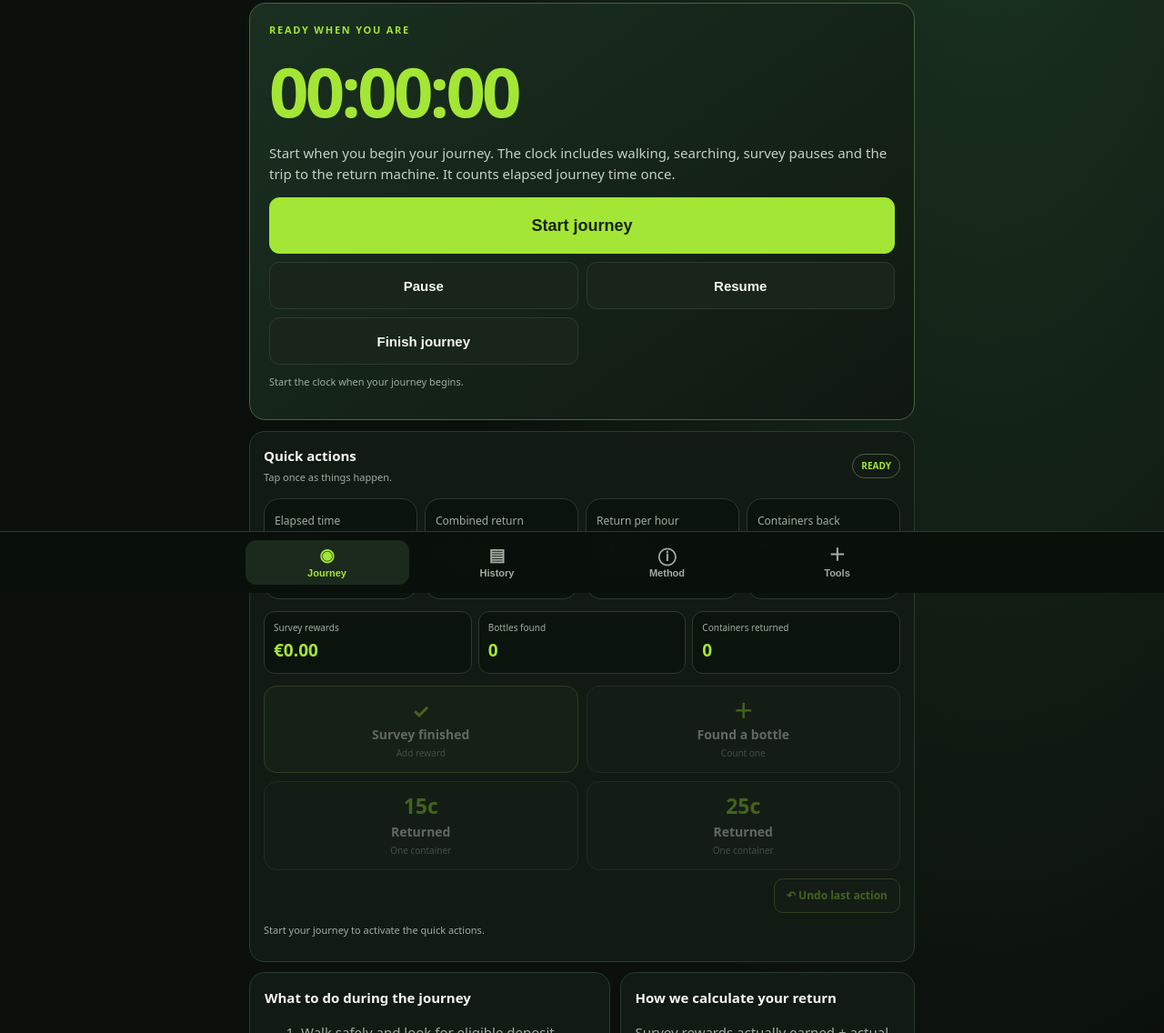
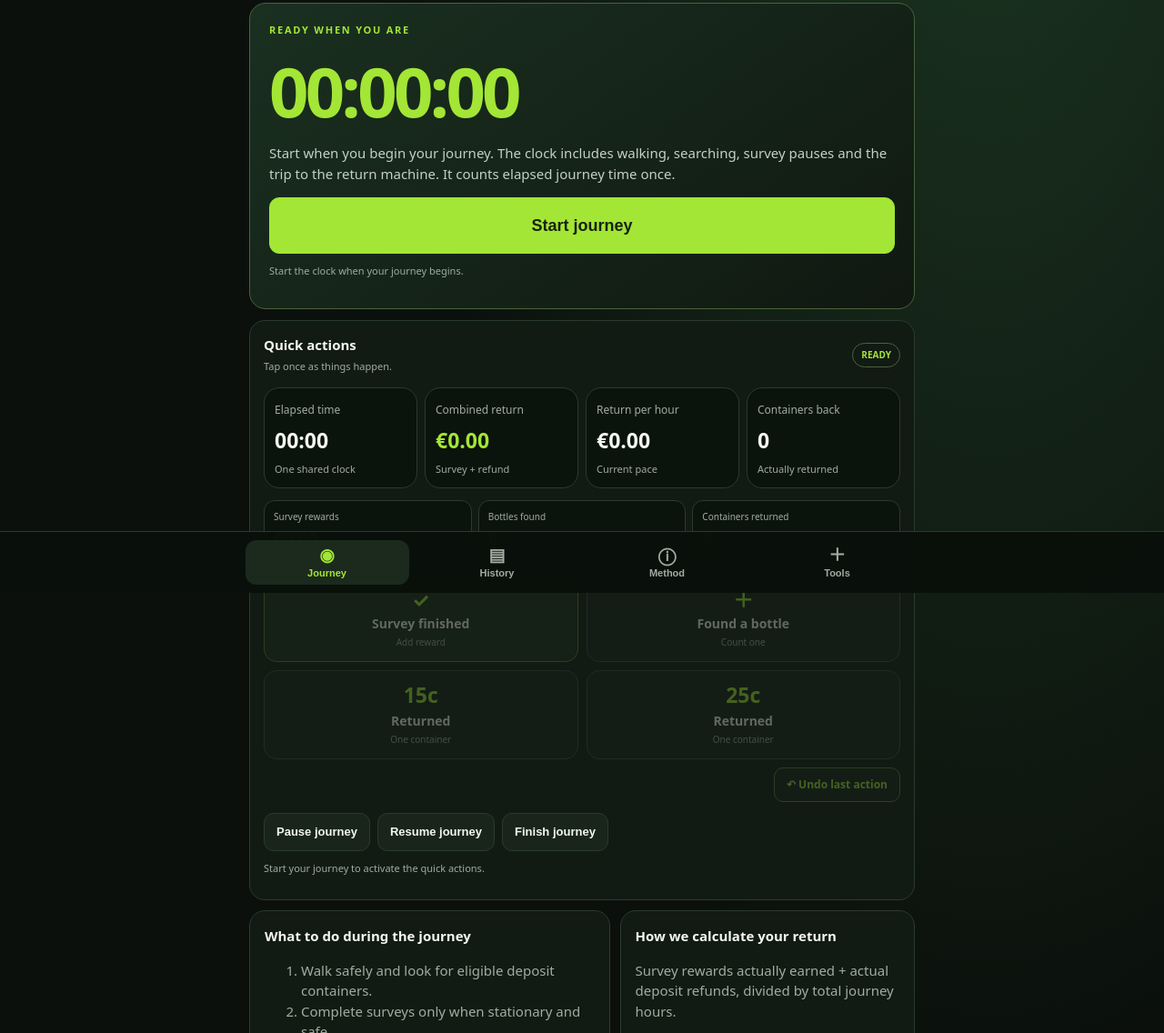
Before and after one commit to CicanGeorgeAlin/cican-ecoloop, a plain HTML site: page index.html in a window 1280 px wide. Shown: the part 148-1284 px from the top of the page at 91% size. Drawn offline with Linux system fonts and the light colour scheme.

Commit message:
Simplify journey flow and survey reward entry

```diff
--- a/index.html
+++ b/index.html
@@ -24,7 +24,7 @@
 .app-nav button span{font-size:19px;line-height:1.1}.app-nav button.active{background:#1b2a1d;color:var(--g);border-radius:12px}
 .hero{display:none}#journey .head{margin:5px 0 12px}#journey .head h2{font-size:25px}
 .timer-panel{padding:21px}.timer-display{font-size:clamp(52px,14vw,76px);margin:18px 0}
-.timer-actions{display:grid;grid-template-columns:1fr 1fr}.timer-actions .btn{min-height:52px;font-size:15px}#journey-start{grid-column:1/-1;min-height:62px;font-size:18px}
+.timer-actions{display:grid;grid-template-columns:1fr 1fr}.timer-actions .btn{min-height:52px;font-size:15px}#journey-start{grid-column:1/-1;min-height:62px;font-size:18px}.secondary-timer-actions{display:flex;gap:8px;flex-wrap:wrap;margin-top:12px}.secondary-timer-actions .btn{min-height:42px;font-size:13px}
 .quick-panel{margin-top:12px;padding:15px}.quick-counts{display:grid;grid-template-columns:repeat(3,1fr);gap:7px;margin:13px 0}
 .quick-counts>div{background:#0b130d;border:1px solid var(--line);border-radius:12px;padding:10px;min-width:0}
 .quick-counts small{display:block;color:var(--muted);font-size:10px}.quick-counts b{display:block;color:var(--g);font-size:19px;margin-top:3px;font-variant-numeric:tabular-nums}
@@ -98,9 +98,6 @@
   <p style="color:#c5d0c5;margin:0">Start when you begin your journey. The clock includes walking, searching, survey pauses and the trip to the return machine. It counts elapsed journey time once.</p>
   <div class="timer-actions">
    <button class="btn primary" id="journey-start">Start journey</button>
-   <button class="btn" id="journey-pause" disabled>Pause</button>
-   <button class="btn" id="journey-resume" disabled>Resume</button>
-   <button class="btn" id="journey-finish" disabled>Finish journey</button>
   </div>
   <p class="hint" id="timer-hint">You can leave and return to this page; an active timer is saved on this device.</p>
  </div>
@@ -113,7 +110,12 @@
    <button class="quick-action return" id="q-return15" disabled><strong>15c</strong><span>Returned</span><small>One container</small></button>
    <button class="quick-action return" id="q-return25" disabled><strong>25c</strong><span>Returned</span><small>One container</small></button>
   </div><div class="undo-row"><button type="button" class="undo-btn" id="q-undo" disabled>↶ Undo last action</button></div>
-  <form id="q-survey-form" class="quick-survey-form" hidden><label for="q-survey-amount">Survey reward actually approved or paid (€)</label><div class="quick-survey-entry"><input id="q-survey-minutes" type="number" min="0" step="1" inputmode="numeric" placeholder="Minutes taken (optional)"><input id="q-survey-amount" type="number" min="0" step=".01" inputmode="decimal" placeholder="e.g. 0.75" required><button class="btn primary">Save reward</button><button class="btn" type="button" id="q-survey-cancel">Cancel</button></div><span class="hint">Unpaid or rejected surveys are not earnings.</span></form>
+  <form id="q-survey-form" class="quick-survey-form" hidden><label for="q-survey-amount">How much did this completed survey actually pay? (€)</label><div class="quick-survey-entry"><input id="q-survey-amount" type="number" min="0" step=".01" inputmode="decimal" placeholder="Enter reward, e.g. 0.25" required><button class="btn primary">Add reward</button><button class="btn" type="button" id="q-survey-cancel">Cancel</button></div><span class="hint">Enter only money actually approved or paid. No need to time each survey.</span></form>
+  <div class="timer-actions secondary-timer-actions">
+   <button class="btn" id="journey-pause" disabled>Pause journey</button>
+   <button class="btn" id="journey-resume" disabled>Resume journey</button>
+   <button class="btn" id="journey-finish" disabled>Finish journey</button>
+  </div>
   <p class="hint" id="quick-feedback" aria-live="polite">Start your journey to activate the quick actions.</p>
  </div>
  <div class="cols">
@@ -219,7 +221,7 @@ function setUndo(label,fields){var u={label:label,values:{}};fields.forEach(func
 $('q-undo').addEventListener('click',function(){if(!data.timer||!data.timer.undo)return;var u=data.timer.undo;Object.keys(u.values).forEach(function(k){data.timer[k]=u.values[k]});data.timer.undo=null;quickSave();$('quick-feedback').textContent='Undid: '+u.label});
 $('q-survey-open').addEventListener('click',function(){$('q-survey-form').hidden=false;$('q-survey-amount').focus()});
 $('q-survey-cancel').addEventListener('click',function(){$('q-survey-form').hidden=true;$('q-survey-amount').value=''});
-$('q-survey-form').addEventListener('submit',function(e){e.preventDefault();if(!data.timer||!data.timer.running)return;var amount=n($('q-survey-amount').value),mins=n($('q-survey-minutes').value);if(amount<=0){alert('Enter the actual survey reward.');return}setUndo('survey reward',['surveyAmount','surveyMinutes','completed','attempted']);data.timer.surveyAmount=n(data.timer.surveyAmount)+amount;data.timer.surveyMinutes=n(data.timer.surveyMinutes)+mins;data.timer.completed=n(data.timer.completed)+1;data.timer.attempted=n(data.timer.attempted)+1;$('q-survey-form').hidden=true;$('q-survey-amount').value='';$('q-survey-minutes').value='';quickSave();$('quick-feedback').textContent='Survey reward '+money(amount)+' added.'});
+$('q-survey-form').addEventListener('submit',function(e){e.preventDefault();if(!data.timer||!data.timer.running)return;var amount=n($('q-survey-amount').value);if(amount<=0){alert('Enter the actual survey reward.');return}setUndo('survey reward',['surveyAmount','completed','attempted']);data.timer.surveyAmount=n(data.timer.surveyAmount)+amount;data.timer.completed=n(data.timer.completed)+1;data.timer.attempted=n(data.timer.attempted)+1;$('q-survey-form').hidden=true;$('q-survey-amount').value='';quickSave();$('quick-feedback').textContent='Nice work! '+money(amount)+' survey reward added to your journey.'});
 $('q-found').addEventListener('click',function(){if(!data.timer||!data.timer.running)return;setUndo('bottle found',['collected']);data.timer.collected=n(data.timer.collected)+1;quickSave();$('quick-feedback').textContent='Bottle found. Total collected: '+data.timer.collected});
 $('q-return15').addEventListener('click',function(){if(!data.timer||!data.timer.running)return;setUndo('15c return',['n15','refund']);data.timer.n15=n(data.timer.n15)+1;data.timer.refund=Math.round((n(data.timer.refund)+.15)*100)/100;quickSave();$('quick-feedback').textContent='15c container returned and recorded.'});
 $('q-return25').addEventListener('click',function(){if(!data.timer||!data.timer.running)return;setUndo('25c return',['n25','refund']);data.timer.n25=n(data.timer.n25)+1;data.timer.refund=Math.round((n(data.timer.refund)+.25)*100)/100;quickSave();$('quick-feedback').textContent='25c container returned and recorded.'});
```
